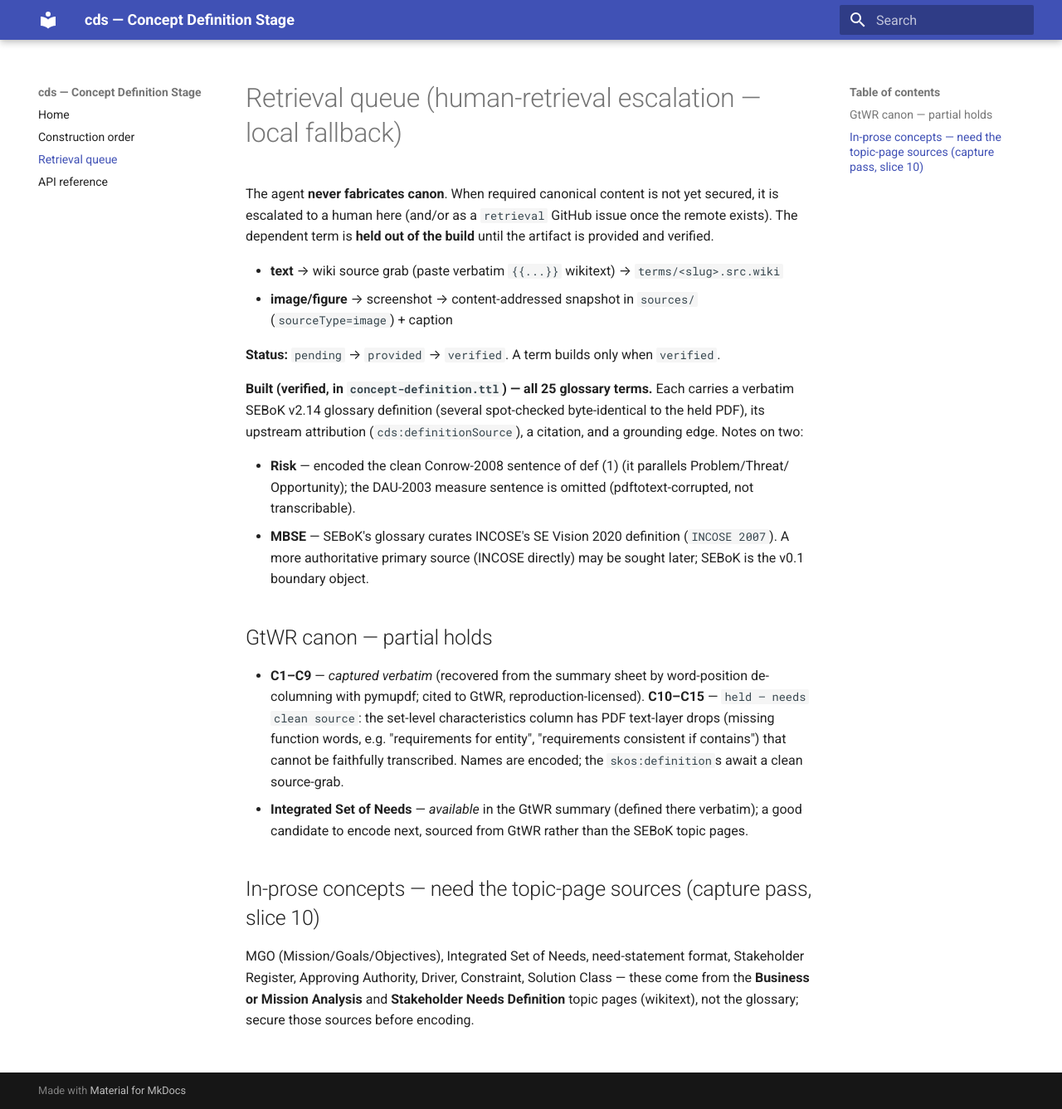
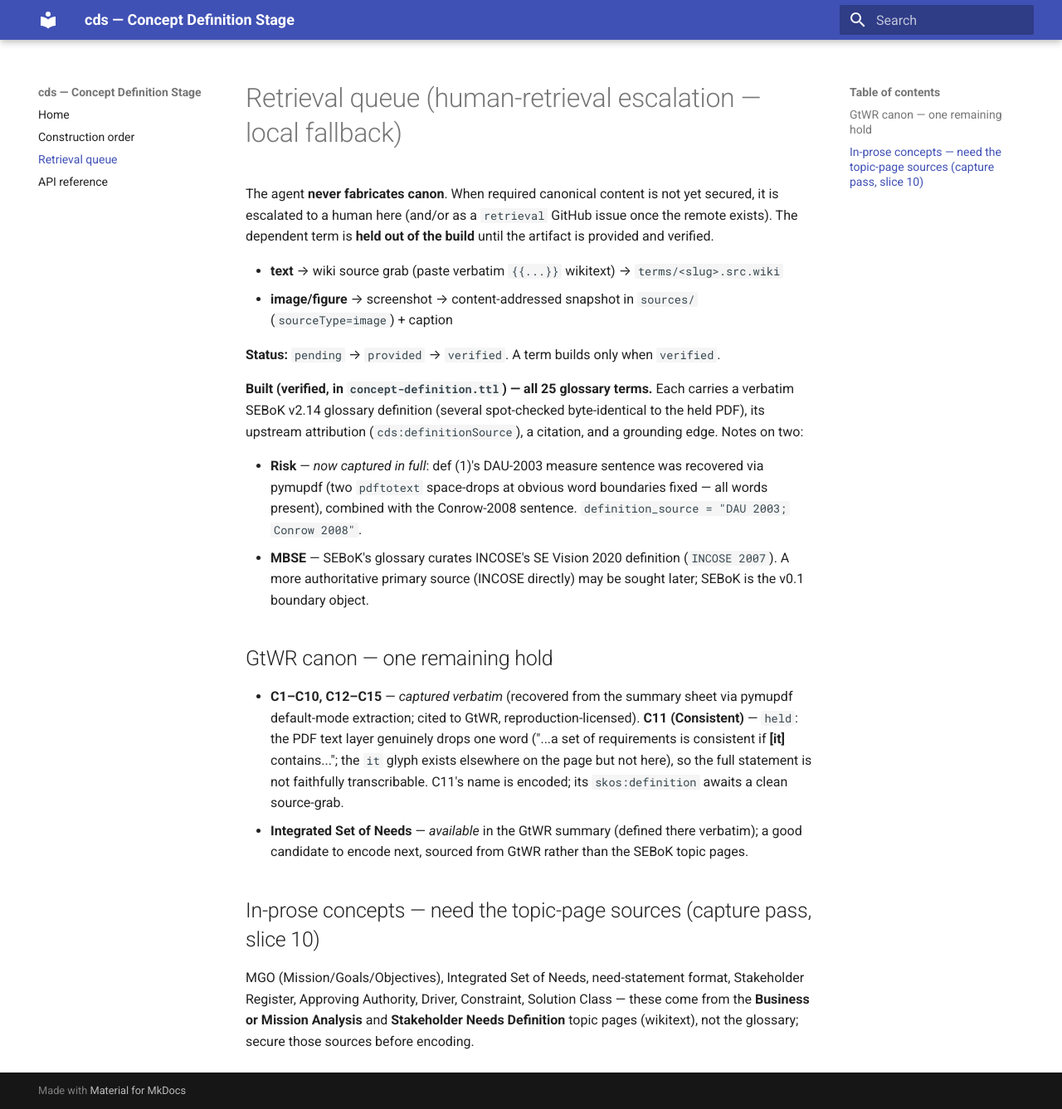
Before and after one commit to Open-MBEE/concept-definition-stage, an MkDocs documentation site: the page built from docs/retrieval-queue.md, in a window 1280 px wide and 1337 px high. Shown: the whole window at 83% size. Built offline with MkDocs 1.6.1 and Material for MkDocs 9.7.7, drawn with Linux system fonts in a browser that asks for light colours.

Commit message:
chase clean source: recover Risk def(1) + C10,C12-C15 verbatim
Both holds were extraction artifacts, recovered from the sources we already hold
(no paywalled copies needed) via pymupdf:

- Risk: def(1)'s DAU-2003 measure sentence had two pdftotext SPACE-drops at obvious
  word boundaries ("outcome andThe", "2003)A risk") — all words present, so faithfully
  recovered by inserting the spaces; combined with the Conrow-2008 sentence for the
  full def(1). definition_source = "DAU 2003; Conrow 2008".
- C10, C12-C15: my earlier column-split (w/2) was the culprit, not the PDF — these
  set-level characteristics use a different layout; pymupdf default mode reads them
  cleanly. Captured verbatim, spot-checked byte-faithful.

Only C11 (Consistent) remains held: the PDF text layer genuinely drops one word
("is consistent if [it] contains") which cannot be faithfully supplied — not fabricated.
Scheme 381 triples; conforms.

```diff
--- a/docs/retrieval-queue.md
+++ b/docs/retrieval-queue.md
@@ -13,18 +13,19 @@ of the build** until the artifact is provided and verified.
 SEBoK v2.14 glossary definition (several spot-checked byte-identical to the held PDF), its upstream
 attribution (`cds:definitionSource`), a citation, and a grounding edge. Notes on two:
 
-- **Risk** — encoded the clean Conrow-2008 sentence of def (1) (it parallels Problem/Threat/
-  Opportunity); the DAU-2003 measure sentence is omitted (pdftotext-corrupted, not transcribable).
+- **Risk** — *now captured in full*: def (1)'s DAU-2003 measure sentence was recovered via pymupdf (two
+  `pdftotext` space-drops at obvious word boundaries fixed — all words present), combined with the
+  Conrow-2008 sentence. `definition_source = "DAU 2003; Conrow 2008"`.
 - **MBSE** — SEBoK's glossary curates INCOSE's SE Vision 2020 definition (`INCOSE 2007`). A more
   authoritative primary source (INCOSE directly) may be sought later; SEBoK is the v0.1 boundary object.
 
-## GtWR canon — partial holds
+## GtWR canon — one remaining hold
 
-- **C1–C9** — *captured verbatim* (recovered from the summary sheet by word-position de-columning with
-  pymupdf; cited to GtWR, reproduction-licensed). **C10–C15** — `held — needs clean source`: the
-  set-level characteristics column has PDF text-layer drops (missing function words, e.g.
-  "requirements for entity", "requirements consistent if contains") that cannot be faithfully
-  transcribed. Names are encoded; the `skos:definition`s await a clean source-grab.
+- **C1–C10, C12–C15** — *captured verbatim* (recovered from the summary sheet via pymupdf default-mode
+  extraction; cited to GtWR, reproduction-licensed). **C11 (Consistent)** — `held`: the PDF text layer
+  genuinely drops one word ("...a set of requirements is consistent if **[it]** contains..."; the `it`
+  glyph exists elsewhere on the page but not here), so the full statement is not faithfully
+  transcribable. C11's name is encoded; its `skos:definition` awaits a clean source-grab.
 - **Integrated Set of Needs** — *available* in the GtWR summary (defined there verbatim); a good
   candidate to encode next, sourced from GtWR rather than the SEBoK topic pages.
 
```
Also changed, not shown: src/cds/stages/concept_definition/characteristics.yaml (+10 -4 lines), src/cds/stages/concept_definition/terms/risk.yaml (+6 -5 lines), 2 other files.
